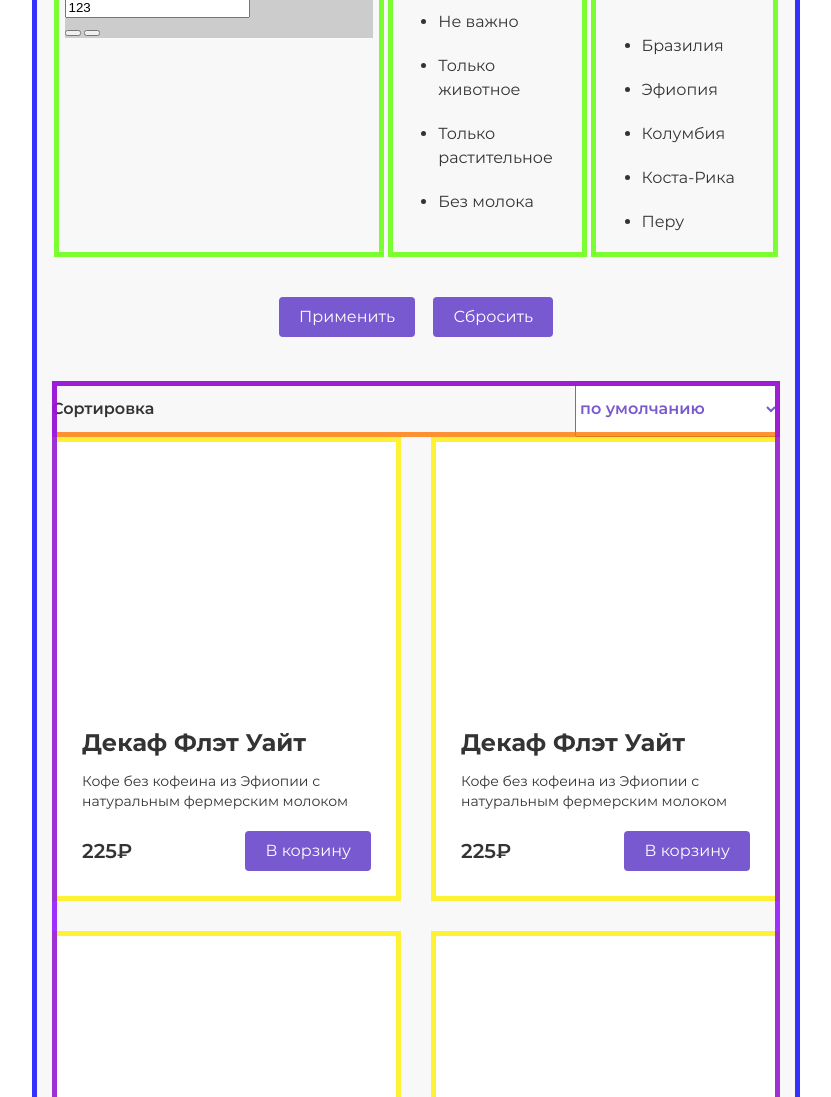
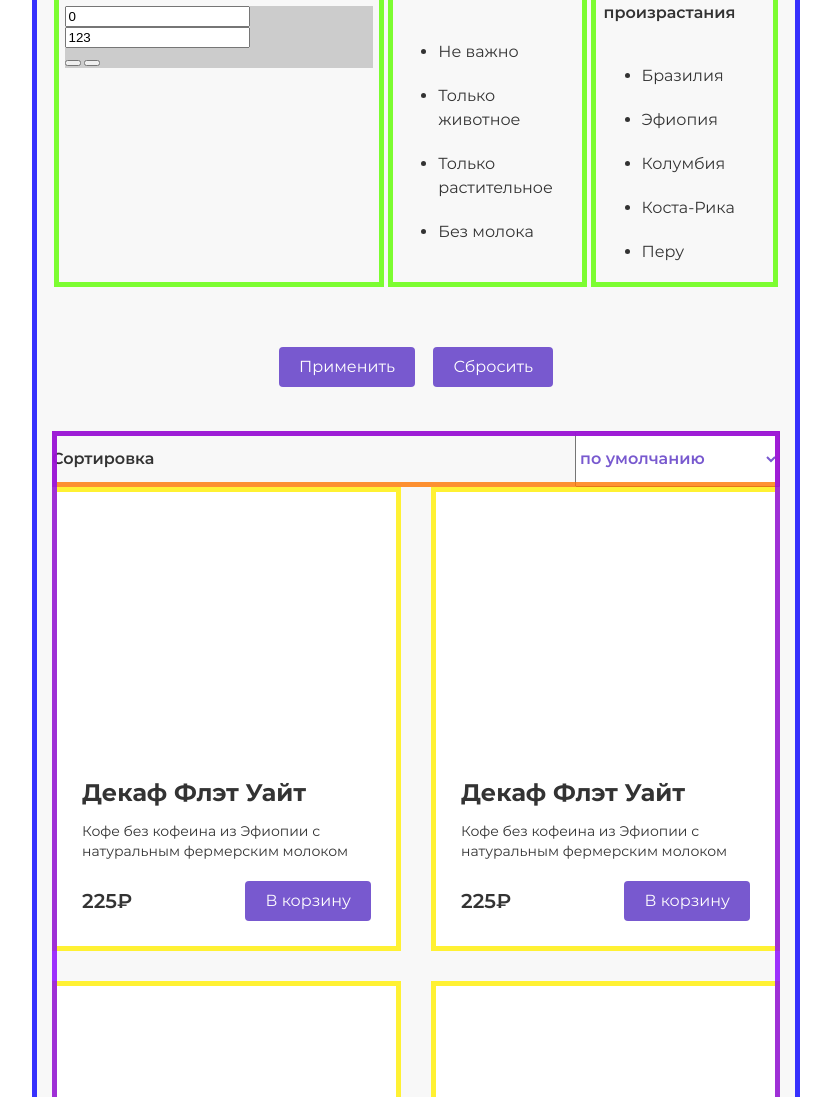
Before and after one commit to AleksenkoA/drink2Go, a website: page source/index.html in a window 1280 px wide. Shown: the part 1640-2737 px from the top of the page, without its empty margins (224-1055 px from the left). Drawn offline with nearby package versions, Linux system fonts and the light colour scheme; files that its build step writes are made by us from their sources.

Commit message:
corrected layout

```diff
--- a/source/less/blocks/catalog.less
+++ b/source/less/blocks/catalog.less
@@ -2,6 +2,15 @@
   background-color: #f8f8f8;
   outline: 5px solid rgba(8, 0, 255, 0.8);
   outline-offset: -5px;
+  padding-top: 50px;
+
+  @media (min-width: @tablet-width) {
+    padding-top: 80px;
+  }
+
+  @media (min-width: @desktop-width) {
+    padding-top: 100px;
+  }
 }
 
 .catalog__wrapper {
@@ -10,6 +19,7 @@
   padding: 50px 20px 30px 20px;
   display: flex;
   flex-direction: column;
+  padding-top: 0;
 
   @media (min-width: @tablet-width) {
     width: 728px;
@@ -89,6 +99,8 @@
 .catalog__form-buttons-wrapper {
   display: flex;
   flex-direction: column;
+  padding-top: 20px;
+  padding-bottom: 36px;
 
   @media (min-width: @tablet-width) {
     flex-direction: row;
```
